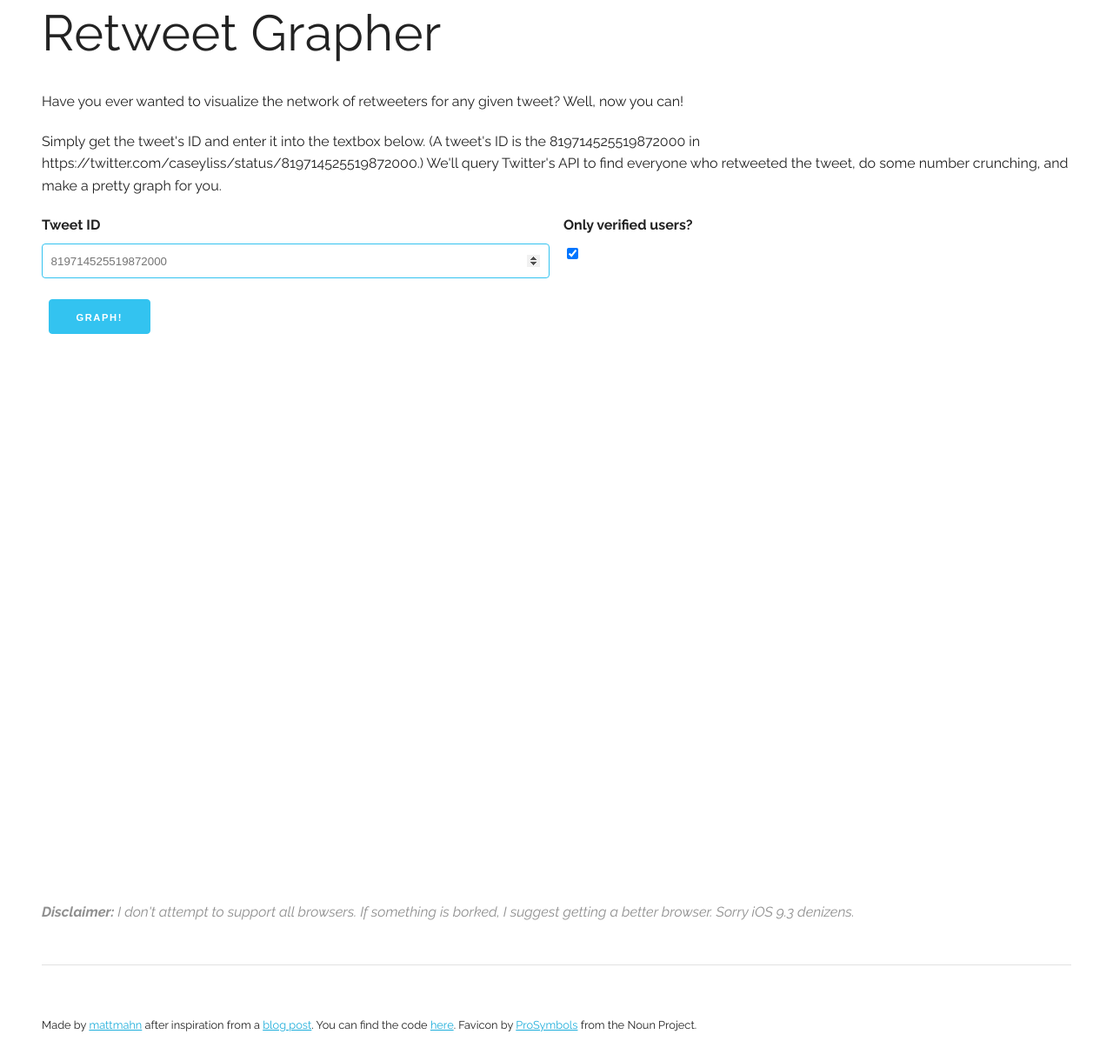
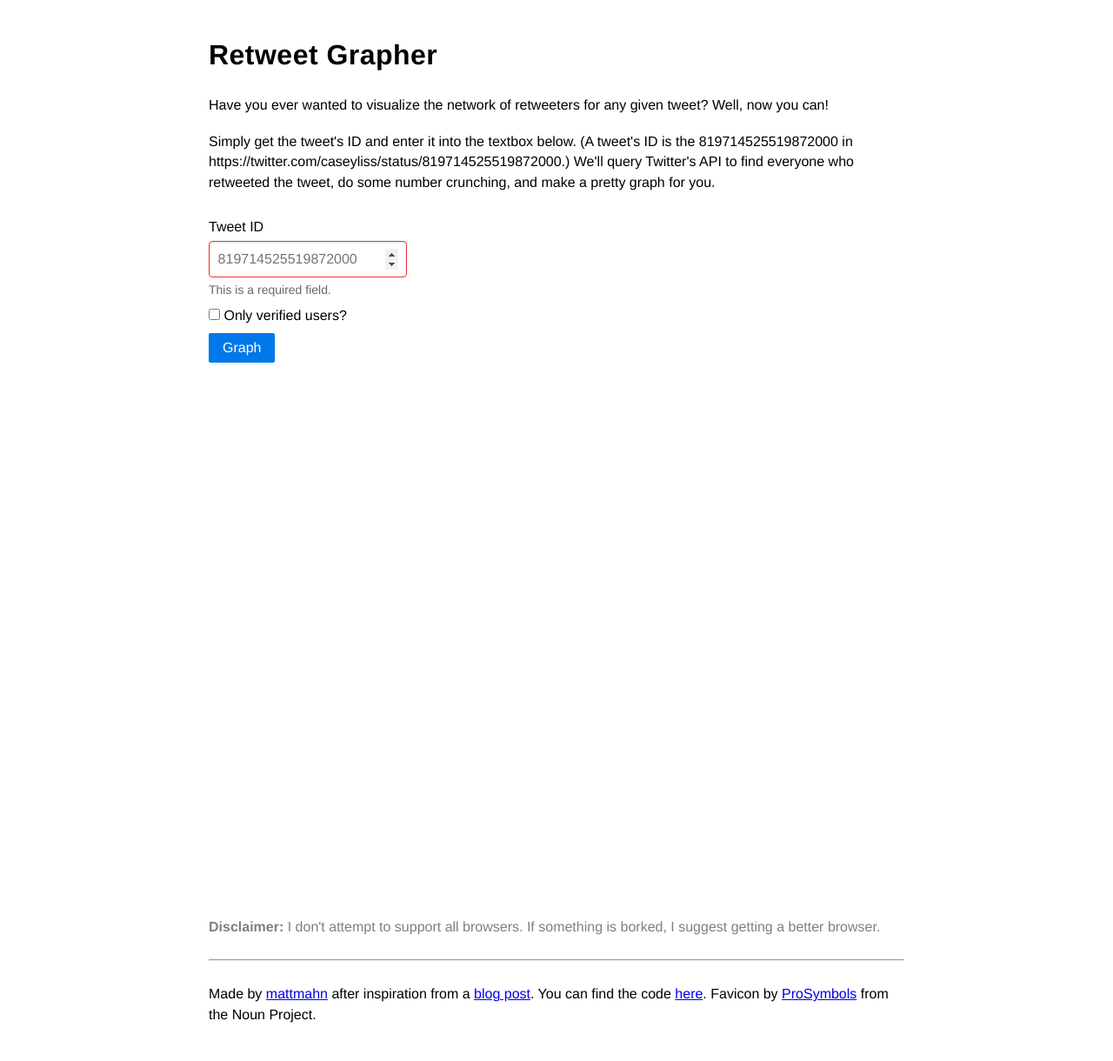
Before and after one commit to mattmahn/rt-graph, a website: page public/index.html in a window 1280 px wide. Shown: the part 5-1225 px from the top of the page at 87% size. Drawn offline with nearby package versions, Linux system fonts and the light colour scheme; files that its build step writes are made by us from their sources.

Commit message:
Switch to PureCSS, Node 8, Stylus

```diff
--- a/lib/api.js
+++ b/lib/api.js
@@ -1,4 +1,4 @@
-let express = require('express');
+const express = require('express');
 
 let router = express.Router();
 
--- a/public/index.html
+++ b/public/index.html
@@ -10,57 +10,67 @@
     <link rel="apple-touch-icon" href="images/graph.png">
     <link rel="mask-icon" href="img/graph.svg" color="black">
 
-    <link rel="stylesheet" type="text/css" href="stylesheets/skeleton.min.css">
+    <link rel="stylesheet" href="https://unpkg.com/purecss@1.0.0/build/pure-min.css" integrity="sha384-nn4HPE8lTHyVtfCBi5yW9d20FjT8BJwUXyWZT9InLYax14RDjBj46LmSztkmNP9w" crossorigin="anonymous">
     <script src="https://d3js.org/d3.v4.min.js"></script>
 
-    <link rel="stylesheet" type="text/css" href="stylesheets/style.css">
+    <link rel="stylesheet" type="text/css" href="stylesheets/index.css">
     <script src="js/script.js"></script>
   </head>
   <body>
-    <div class="container">
-      <div class="row">
-        <div class="twelve columns">
+    <div class="pure-g">
+      <div class="pure-u">
         <h1>Retweet Grapher</h1>
 
-          <p>Have you ever wanted to visualize the network of retweeters for any given tweet? Well, now you can!</p>
+        <p>
+          Have you ever wanted to visualize the network of retweeters for any given tweet? Well, now you can!
+        </p>
 
-          <p>Simply get the tweet's ID and enter it into the textbox below. (A tweet's ID is the 819714525519872000 in https://twitter.com/caseyliss/status/819714525519872000.) We'll query Twitter's API to find everyone who retweeted the tweet, do some number crunching, and make a pretty graph for you.</p>
-        </div>
+        <p>
+          Simply get the tweet's ID and enter it into the textbox below.
+          (A tweet's ID is the 819714525519872000 in https://twitter.com/caseyliss/status/819714525519872000.)
+          We'll query Twitter's API to find everyone who retweeted the tweet, do some number crunching, and make a pretty graph for you.
+        </p>
       </div>
 
-      <div id="the-good-stuff">
-        <form onsubmit="return doSomething();">
-          <div class="row">
-            <div class="one-half column">
-              <label for="tweet-id">Tweet ID</label>
-              <input id="tweet-id" class="u-full-width" type="number" placeholder="819714525519872000" min="0" autofocus required>
-            </div>
+      <div id="the-good-stuff" class="pure-u">
+        <form class="pure-form pure-form-stacked" onsubmit="return doSomething();">
+          <fieldset>
+            <label for="tweet-id">Tweet ID</label>
+            <input id="tweet-id" type="number" placeholder="819714525519872000" min="0" autofocus required>
+            <span class="pure-form-message">This is a required field.</span>
 
-            <div class="one-half column">
-              <label for="only-verified">Only verified users?</label>
-              <input id="only-verified" type="checkbox" checked>
-            </div>
+            <label for="only-verified" class="pure-checkbox">
+              <input id="only-verified" type="checkbox"> Only verified users?</input>
+            </label>
 
-          </div>
-          <div class="twelve columns">
-            <input class="button-primary" type="submit" value="Graph!">
-          </div>
+            <button type="submit" class="pure-button pure-button-primary">Graph</button>
+          </fieldset>
         </form>
 
-        <div id="errors" class="alert alert-error" style="display:none;"></div>
+        <div id="errors" class="alert" style="display:none;"></div>
 
         <svg id="graph" width="800" height="600"></svg>
 
         <noscript>
-          <p>Hahaha! You expect this to work without JavaScript‽ You're wrong. Everything uses JavaScript now.</p>
+          <p>
+            You're going to need Javascript for this to work.
+          </p>
         </noscript>
       </div>
 
-      <p class="disclaimer">I don't attempt to support all browsers. If something is borked, I suggest getting a better browser. Sorry iOS&nbsp;9.3 denizens.</p>
+      <p class="pure-u disclaimer">
+        I don't attempt to support all browsers.
+        If something is borked, I suggest getting a better browser.
+      </p>
 
-      <footer>
-        <hr>
-        <p>Made by <a href="https://github.com/mattmahn">mattmahn</a> after inspiration from a <a href="https://www.caseyliss.com/2017/1/14/that-escalated-quickly">blog post</a>. You can find the code <a href="https://github.com/mattmahn/rt-graph">here</a>. Favicon by <a href="https://thenounproject.com/term/atom/520721">ProSymbols</a> from the Noun Project.</p>
+      <hr style="width:100%;">
+
+      <footer class="pure-u">
+        <p>
+          Made by <a href="https://github.com/mattmahn">mattmahn</a> after inspiration from a <a href="https://www.caseyliss.com/2017/1/14/that-escalated-quickly">blog post</a>.
+          You can find the code <a href="https://github.com/mattmahn/rt-graph">here</a>.
+          Favicon by <a href="https://thenounproject.com/term/atom/520721">ProSymbols</a> from the Noun Project.
+        </p>
       </footer>
     </div>
   </body>
--- /dev/null
+++ b/public/stylesheets/index.styl
@@ -0,0 +1,34 @@
+html, body, input, select, textarea, .pure-g [class*="pure-u"]
+  font: 16px/1.48 'Source Sans Pro', 'Helvetica', system-ui, sans-serif
+
+body
+  margin: 1rem auto
+  max-width: 800px
+  padding: 0.5rem
+
+footer
+  font-size: 0.80rem
+
+h1, h2, h3, h4, h5, h6
+  letter-spacing: 0.03rem
+
+noscript
+  color: red
+
+p
+  margin: 1.12rem 0
+
+.alert
+  border-left: 5px solid red
+  display: block
+  padding: 1px 1rem
+
+.disclaimer
+  color: rgba(0, 0, 0, 0.5)
+  font-style: italic
+  &::before
+    content: 'Disclaimer: '
+    font-weight: bold
+
+.tt
+  font-family: 'Operator Mono', 'Hasklig', 'Fira Code', monospace
--- a/public/stylesheets/style.css
+++ /dev/null
@@ -1,37 +0,0 @@
-@import url('https://fonts.googleapis.com/css?family=Raleway:400,400i,700,700i&subset=latin-ext');
-
-.alert {
-  display: block;
-  padding: 2rem;
-  border-left: 5px solid;
-}
-.alert-error {
-  background-color: #f2d7d5;
-  border-left-color: #c0392b;
-  color: #c0392b;
-}
-
-.disclaimer {
-  font-style: italic;
-  opacity: 0.5;
-}
-.disclaimer::before {
-  content: 'Disclaimer: ';
-  font-weight: bold;
-}
-
-footer {
-  font-size: 0.80rem;
-}
-
-h1, h2, h3, h4, h5, h6 {
-  letter-spacing: 0.03rem;
-}
-
-noscript {
-  color: red;
-}
-
-p {
-  margin: 1.25rem 0;
-}
--- a/server.js
+++ b/server.js
@@ -1,19 +1,21 @@
-let bodyParser = require('body-parser');
-let express = require('express');
-let path = require('path');
+const bodyParser = require('body-parser');
+const express = require('express');
+const path = require('path');
+const stylus = require('stylus');
 
-let api = require('./lib/api');
+const api = require('./lib/api');
 
 const PORT = process.env.PORT || 3000;
 
 let app = express();
 
-app.use(express.static(path.join(__dirname, './public')));
 app.use(bodyParser.json());
 app.use(bodyParser.urlencoded({ extended: false }));
+app.use(stylus.middleware(path.join(__dirname, 'public/stylesheets')));
+app.use(express.static(path.join(__dirname, 'public')));
 
 app.use('/api', api);
 
 app.listen(PORT, () => {
-  console.log(`Server is running on port ${PORT}`);
+  console.log(`Server is running on port ${PORT}`);  // eslint-disable-line
 });
```
Also changed, not shown: package.json (+4 -3 lines), public/js/script.js (+6 -6 lines), .eslintrc.js (added), README.md, public/stylesheets/skeleton.min.css (deleted), 2 other files.
